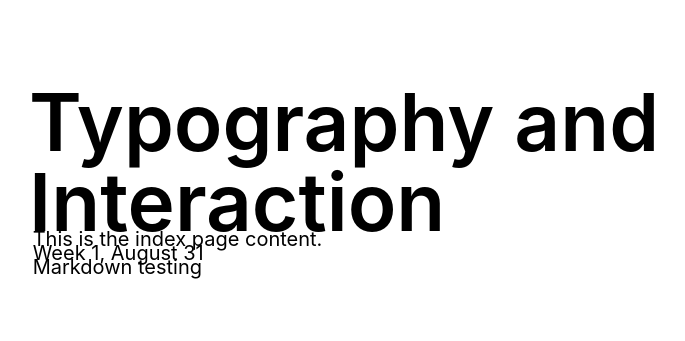
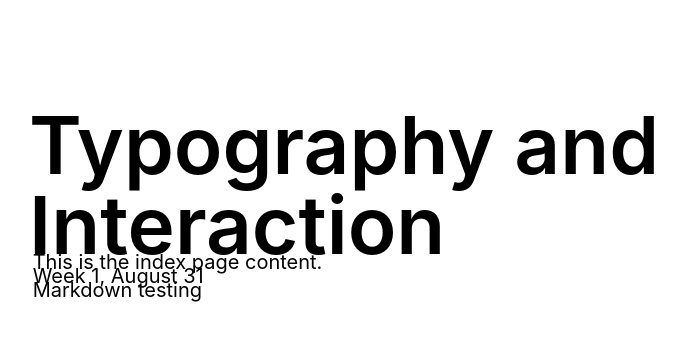
Before and after one commit to core-interaction/core-interaction.github.io, a Jekyll site: the page built from index.md, in a window 1280 px wide. Shown: the top 341 px of the page, without its empty margins (164-849 px from the left). Built offline with Jekyll 4.4.1, drawn with Linux system fonts in a browser that asks for light colours.

Commit message:
Tweak vertical margins.

```diff
--- a/assets/styles/common.scss
+++ b/assets/styles/common.scss
@@ -47,9 +47,8 @@
 		--page--width: 98rem;
 	}
 
-	@include landscape {
-		--margin--vertical: calc(var(--margin) / 2);
-	}
+	@include landscape { --margin--vertical: calc(var(--margin) * 0.618); }
+	@include tall      { --margin--vertical: var(--margin); }
 }
 
 
```
